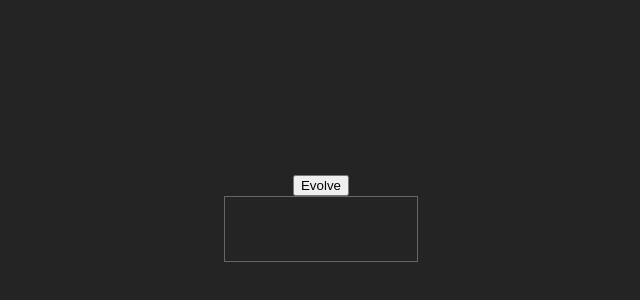
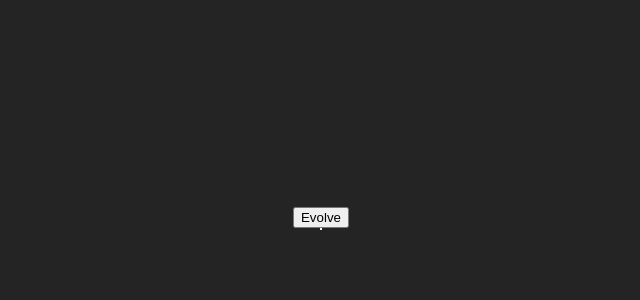
Before and after one commit to onsubmit/cellular-automata, a React (Vite) app: page / in a window 1280 px wide. Shown: the part 190-490 px from the top of the page, without its empty margins (327-967 px from the left). Built offline with nearby package versions, Linux system fonts and the light colour scheme.

Commit message:
Render rule 18

```diff
--- a/src/App.module.css
+++ b/src/App.module.css
@@ -7,7 +7,3 @@
   justify-content: center;
   align-items: center;
 }
-
-.grid {
-  border: 1px solid #666;
-}
--- a/src/App.tsx
+++ b/src/App.tsx
@@ -10,7 +10,7 @@ import { Rules } from './rules';
 type CanvasMouseEvent = React.MouseEvent<HTMLCanvasElement, MouseEvent>;
 
 function App() {
-  const cellSize = 64;
+  const cellSize = 2;
   const penSize = 1;
   const penWeight = 1;
   const maxValue = 1;
@@ -28,14 +28,18 @@ function App() {
   const grid = new CanvasGrid({
     rows: 1,
     columns: 3,
+    getCellInitialValue: (_, column) => (column === 1 ? 1 : 0),
     drawCallback: drawAtCoordinate,
     resizeCallback: redraw,
   });
 
   useEffect(() => {
-    if (!context && canvasRef.current) {
+    if (context) {
+      redraw();
+    } else if (canvasRef.current) {
       setContext(canvasRef.current.getContext('2d'));
     }
+    // eslint-disable-next-line react-hooks/exhaustive-deps
   }, [context]);
 
   const getContext = () => {
@@ -48,9 +52,14 @@ function App() {
 
   function drawAtCoordinate(row: number, column: number, value: number) {
     getContext().fillStyle = value === 1 ? '#ffffff' : '#242424';
+    getContext().strokeStyle = '#000000';
 
     const { x, y } = mapGridCoordinatesToCanvasCoordinates({ row, column });
-    getContext().fillRect(x, y, cellSize - 1, cellSize - 1);
+    getContext().fillRect(x, y, cellSize, cellSize);
+
+    if (value === 1 && cellSize > 3) {
+      getContext().strokeRect(x, y, cellSize, cellSize);
+    }
   }
 
   function redraw() {
@@ -59,8 +68,8 @@ function App() {
     canvas.height = cellSize * grid.rows;
     getContext().clearRect(0, 0, canvas.width, canvas.height);
 
-    for (let r = 0; r <= grid.rows; r++) {
-      for (let c = 0; c <= grid.columns; c++) {
+    for (let r = 0; r < grid.rows; r++) {
+      for (let c = 0; c < grid.columns; c++) {
         drawAtCoordinate(r, c, grid.getValueOrThrow(r, c));
       }
     }
@@ -174,17 +183,24 @@ function App() {
     <div className={styles.app}>
       <button
         onClick={() => {
-          const rules = new Rules(
-            new Rule([1, 0, 0]),
-            new Rule([0, 1, 1]),
-            new Rule([0, 1, 0]),
-            new Rule([0, 0, 1])
-          );
+          const rules = new Rules(new Rule([1, 0, 0]), new Rule([0, 0, 1]));
 
           const automaton = new ElementaryAutomaton(grid.getRowOrThrow(0), rules);
-          for (let i = 1; i <= 5; i++) {
-            grid.setRowOrThrow(i, automaton.evolve().state);
+
+          let i = 1;
+          function loop() {
+            grid.setRowOrThrow(i++, automaton.evolve().state);
+
+            if (i < 256) {
+              requestLoop();
+            }
           }
+
+          function requestLoop() {
+            window.requestAnimationFrame(loop);
+          }
+
+          requestLoop();
         }}
       >
         Evolve
--- a/src/canvasGrid.ts
+++ b/src/canvasGrid.ts
@@ -16,6 +16,7 @@ type Input = {
   columns: number;
   drawCallback: DrawCallback;
   resizeCallback: ResizeCallback;
+  getCellInitialValue?: (row: number, column: number) => number;
 };
 
 const DEFAULT_VALUE = 0;
@@ -25,8 +26,19 @@ export default class CanvasGrid {
   private _drawCallback: DrawCallback;
   private _resizeCallback: ResizeCallback;
 
-  constructor({ rows, columns, drawCallback, resizeCallback }: Input) {
-    this._grid = new Grid<number>({ rows, columns, defaultValue: DEFAULT_VALUE });
+  constructor({
+    rows,
+    columns,
+    drawCallback,
+    resizeCallback,
+    getCellInitialValue = (_row, _column) => DEFAULT_VALUE,
+  }: Input) {
+    this._grid = new Grid<number>({
+      rows,
+      columns,
+      defaultValue: DEFAULT_VALUE,
+      getCellInitialValue,
+    });
     this._drawCallback = drawCallback;
     this._resizeCallback = resizeCallback;
   }
@@ -65,20 +77,21 @@ export default class CanvasGrid {
   getValueOrThrow = (row: number, column: number): number => this._grid.getOrThrow(row, column);
   getRowOrThrow = (row: number): Array<number> => this._grid.getRowOrThrow(row);
   setRowOrThrow = (index: number, row: Array<number>): void => {
-    let didResize = false;
+    let didExpand = false;
     if (index >= this._grid.rows) {
-      didResize = this._grid.maybeResize(index + 1, this._grid.columns);
+      didExpand = this._grid.maybeExpand(index + 1, 0);
     }
 
     if (row.length >= this._grid.columns) {
-      didResize = this._grid.maybeResize(this._grid.rows, row.length) || didResize;
+      const delta = Math.ceil((row.length - this._grid.columns) / 2);
+      didExpand = this._grid.maybeExpand(this._grid.rows, delta) || didExpand;
     }
 
     for (let c = 0; c < this._grid.columns; c++) {
       this._setValueOrThrow(index, c, row[c] ?? DEFAULT_VALUE);
     }
 
-    if (didResize) {
+    if (didExpand) {
       this._resizeCallback();
     }
   };
--- a/src/grid.ts
+++ b/src/grid.ts
@@ -2,6 +2,7 @@ type Input<T> = {
   rows: number;
   columns: number;
   defaultValue: T;
+  getCellInitialValue?: (row: number, column: number) => T;
 };
 
 export default class Grid<T> {
@@ -10,7 +11,12 @@ export default class Grid<T> {
   private _rows: number;
   private _columns: number;
 
-  constructor({ rows, columns, defaultValue }: Input<T>) {
+  constructor({
+    rows,
+    columns,
+    defaultValue,
+    getCellInitialValue = (_row, _column) => defaultValue,
+  }: Input<T>) {
     if (rows < 0) {
       throw new Error('Rows must be a positive integer.');
     }
@@ -23,8 +29,8 @@ export default class Grid<T> {
     this._rows = Math.floor(rows);
     this._columns = Math.floor(columns);
 
-    this._grid = Array.from({ length: this._rows }, () =>
-      Array.from({ length: this._columns }, () => this._defaultValue)
+    this._grid = Array.from({ length: this._rows }, (_, row) =>
+      Array.from({ length: this._columns }, (_, column) => getCellInitialValue(row, column))
     );
   }
 
@@ -55,12 +61,12 @@ export default class Grid<T> {
     return gridRow;
   };
 
-  maybeResize = (newRows: number, newColumns: number): boolean => {
-    if (newRows === this._rows && newColumns === this._columns) {
+  maybeExpand = (newRows: number, numColumnsToExpandBy: number): boolean => {
+    if (newRows === this._rows && numColumnsToExpandBy === 0) {
       return false;
     }
 
-    this._resizeGrid(newRows, newColumns);
+    this._expandGrid(newRows, numColumnsToExpandBy);
     return true;
   };
 
@@ -83,34 +89,28 @@ export default class Grid<T> {
     gridRow[column] = value;
   };
 
-  private _resizeGrid = (newRows: number, newColumns: number): void => {
-    const oldRows = this._rows;
-    const oldColumns = this._columns;
-
-    this._rows = newRows;
-    this._columns = newColumns;
-
-    if (newRows === oldRows && newColumns === oldColumns) {
+  private _expandGrid = (newRows: number, numColumnsToExpandBy: number): void => {
+    if (newRows === this._rows && numColumnsToExpandBy === 0) {
       return;
     }
 
+    const oldRows = this._rows;
+
+    this._rows = newRows;
+    this._columns = this._columns + 2 * numColumnsToExpandBy;
+
     if (newRows > oldRows) {
       for (let r = oldRows; r < newRows; r++) {
-        this._grid[r] = Array.from({ length: newColumns }, () => this._defaultValue);
+        this._grid[r] = Array.from({ length: this._columns }, () => this._defaultValue);
       }
     } else {
       this._grid.length = newRows;
     }
 
-    if (newColumns > oldColumns) {
-      for (let r = 0; r < newRows; r++) {
-        for (let c = oldColumns; c < newColumns; c++) {
-          this._grid[r]![c] = this._defaultValue;
-        }
-      }
-    } else {
-      for (let r = 0; r < newRows; r++) {
-        this._grid[r]!.length = newColumns;
+    for (let r = 0; r < newRows; r++) {
+      for (let c = 0; c < numColumnsToExpandBy; c++) {
+        this._grid[r]!.unshift(this._defaultValue);
+        this._grid[r]!.push(this._defaultValue);
       }
     }
   };
```
Also changed, not shown: 2 other files (tests, documents, lock files or other folders).
